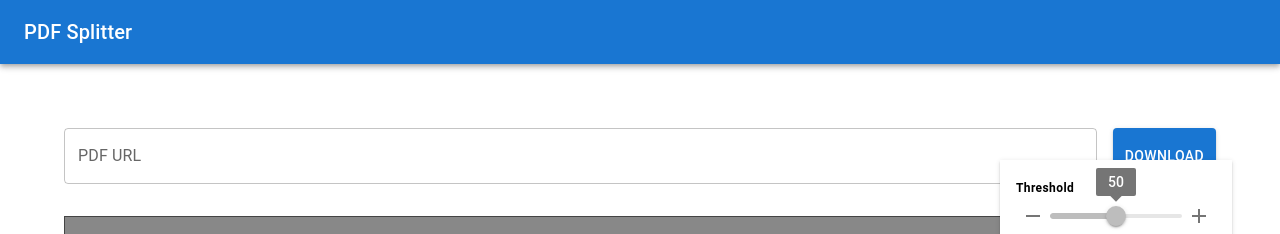
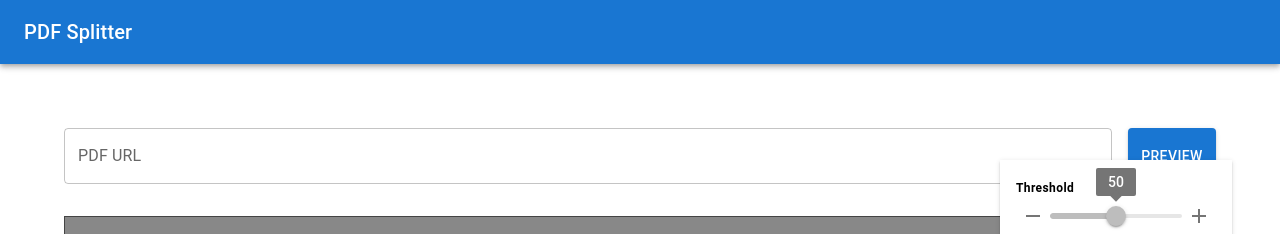
Before and after one commit to charlee/pdf-splitter, a React (Create React App) app in the folder pdf-splitter-ui/: page / in a window 1280 px wide. Shown: the top 234 px of the page. Built offline with nearby package versions, Linux system fonts and the light colour scheme.

Commit message:
added loading state

```diff
--- a/pdf-splitter-ui/src/App.tsx
+++ b/pdf-splitter-ui/src/App.tsx
@@ -3,7 +3,7 @@ import { Box, AppBar, Container, Toolbar, Typography } from "@mui/material";
 import useResizeObserver from "use-resize-observer";
 import OptionsBox, { Options } from "./components/OptionsBox";
 import PdfPageViewer from "./components/PdfPageViewer";
-import PdfDownloader from "./components/PdfDownloader";
+import PdfPreviewer from "./components/PdfPreviewer";
 import { OutputSlice, Slice } from "./types";
 import { previewPdf, splitPdf } from "./api";
 
@@ -77,6 +77,7 @@ function calculateFilenames(
 }
 
 function App() {
+  const [isLoading, setIsLoading] = React.useState<boolean>(false);
   const [pdfUrl, setPdfUrl] = React.useState<string>("");
   const [pages, setPages] = React.useState<string[]>([]);
   const [slices, setSlices] = React.useState<Slice[][]>([]);
@@ -110,6 +111,7 @@ function App() {
   };
 
   const handlePreviewPdf = (url: string) => {
+    setIsLoading(true);
     setPdfUrl(url);
     setDownloadUrl("");
     setSlices([]);
@@ -123,6 +125,7 @@ function App() {
         data.pages.map((d) => mergeSmallSlices(d.slices, options.threshold))
       );
       setDimension({ width: data.width, height: data.height });
+      setIsLoading(false);
     });
   };
 
@@ -163,7 +166,7 @@ function App() {
       <main>
         <Container maxWidth="lg">
           <Toolbar />
-          <PdfDownloader onDownload={handlePreviewPdf} />
+          <PdfPreviewer onPreview={handlePreviewPdf} isLoading={isLoading} />
 
           <Box
             mt={4}
@@ -194,7 +197,7 @@ function App() {
         <OptionsBox
           options={options}
           onChange={setOptions}
-          disabled={pages.length === 0}
+          disabled={pages.length === 0 || isLoading}
           onSplit={handleSplit}
           downloadUrl={downloadUrl}
         />
--- a/pdf-splitter-ui/src/components/PdfDownloader.tsx
+++ b/pdf-splitter-ui/src/components/PdfPreviewer.tsx
@@ -10,17 +10,18 @@ export type PdfResponse = {
 };
 
 type Props = {
-  onDownload?: (url: string) => void;
+  onPreview?: (url: string) => void;
+  isLoading?: boolean;
 };
 
-function PdfDownloader({ onDownload }: Props) {
+function PdfPreviewer({ onPreview, isLoading }: Props) {
   const [url, setUrl] = React.useState<string>("");
   const handleUrlChange = (e: React.ChangeEvent<HTMLInputElement>) => {
     setUrl(e.target.value);
   };
 
-  const handleDownload = () => {
-    onDownload?.(url);
+  const handlePreview = () => {
+    onPreview?.(url);
   };
 
   return (
@@ -31,11 +32,11 @@ function PdfDownloader({ onDownload }: Props) {
         label="PDF URL"
         fullWidth
       />
-      <Button variant="contained" color="primary" onClick={handleDownload}>
-        Download
+      <Button variant="contained" color="primary" onClick={handlePreview} disabled={isLoading}>
+        {isLoading ? "Loading..." : "Preview"}
       </Button>
     </Stack>
   );
 }
 
-export default PdfDownloader;
+export default PdfPreviewer;
```
